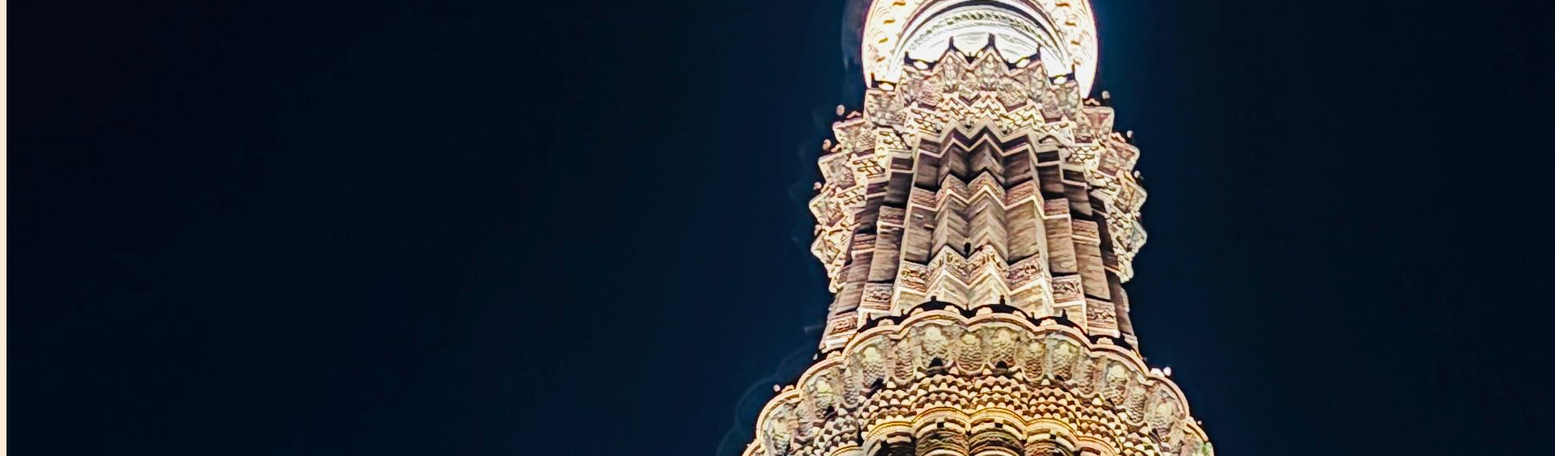
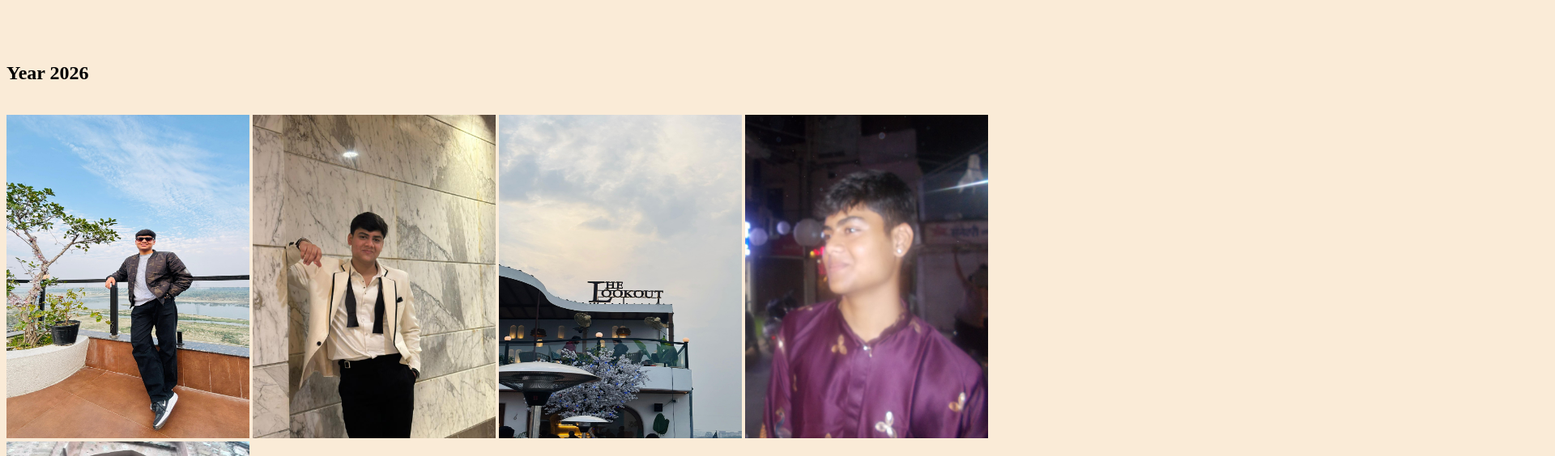
Before and after one commit to shauryacreateslfg/simple-gallery, a plain HTML site: page index.html in a window 1280 px wide. Shown: the part 592-1156 px from the top of the page at 81% size, 1920 px wide, since content can reach past the window. Drawn offline with Linux system fonts and the light colour scheme.

Commit message:
feat: add .gallery-image and .year2026 CSS styles
- style.css: add .gallery-image class with width 300px and height 400px, and .year2026 class with margin-top 80px

```diff
--- a/style.css
+++ b/style.css
@@ -9,3 +9,12 @@ body{
 .title{
     margin-bottom: -10px;
 }
+
+.gallery-image{
+    width: 300px;
+    height: 400px;
+}
+
+.year2026{
+    margin-top: 80px;
+}
```
